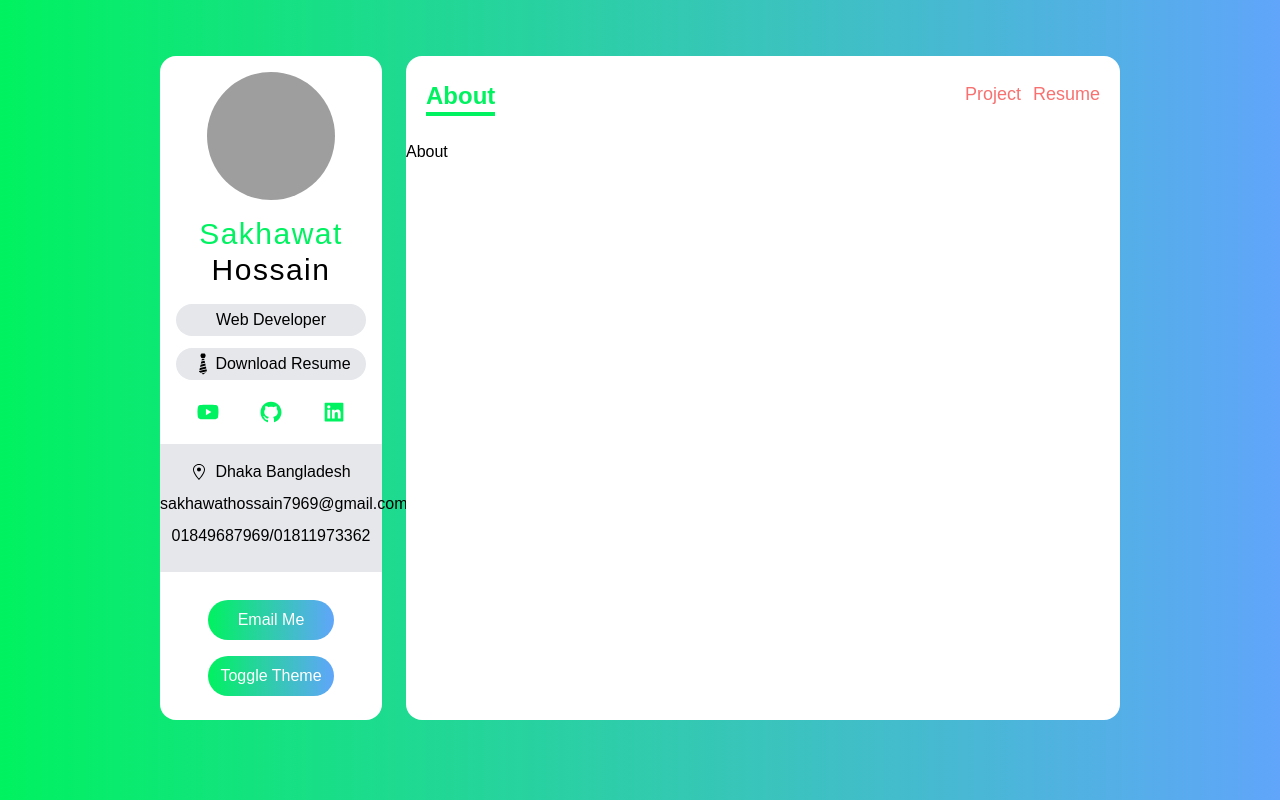
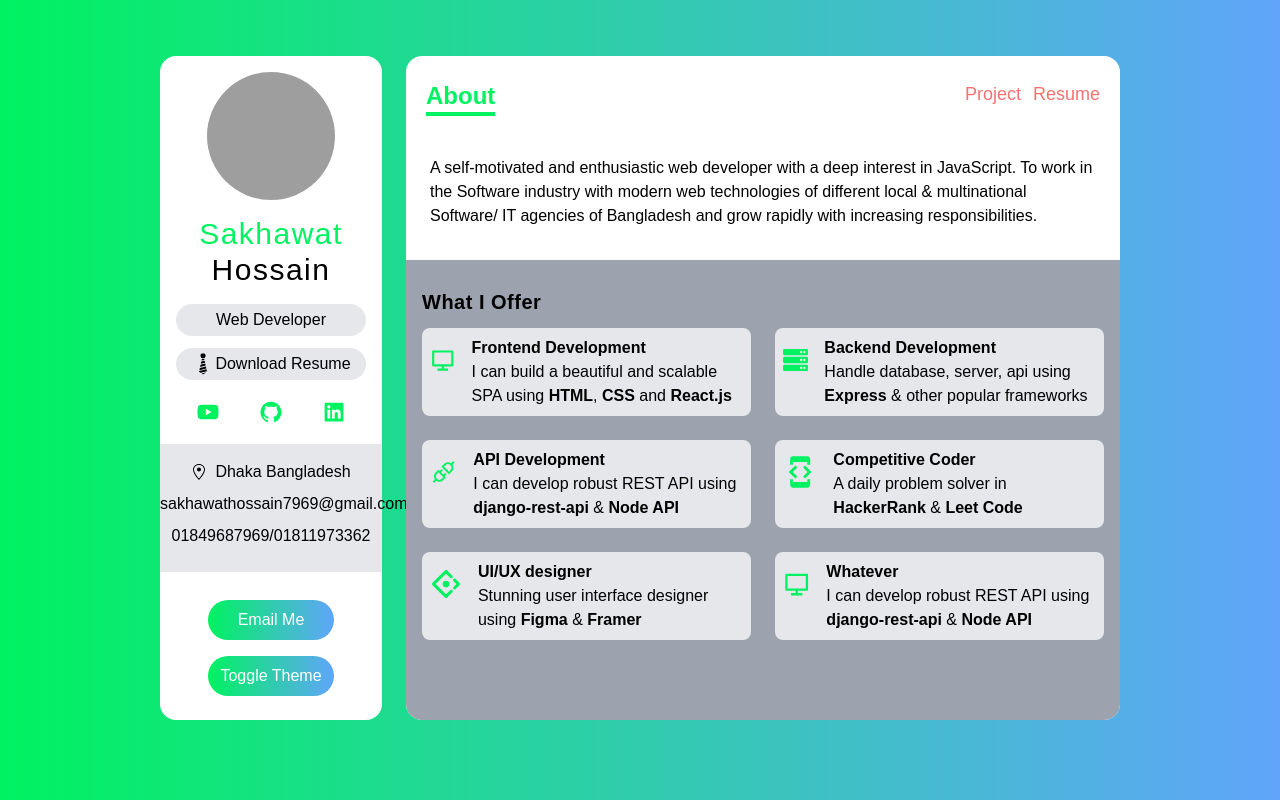
Before and after one commit to SakhawatHossain55/sakhawat-hossain, a Next.js app: page / in a window 1280 px wide. Built offline with nearby package versions, Linux system fonts and the light colour scheme; grey boxes are pictures that could not be loaded.

Commit message:
about section

```diff
--- /dev/null
+++ b/components/ServiceCard.tsx
@@ -0,0 +1,24 @@
+import { FunctionComponent } from "react"
+import { IService } from "../type"
+
+const ServiceCard:FunctionComponent<{service:IService}> = ({
+    service:{Icon, about, title},
+}) => {
+    const createMarkup = () => {
+        return {
+            __html:about,
+        }
+    }
+
+    return (
+        <div className='flex p-2 space-x-4 flex-center'>
+            <Icon className='w-12 h-12 text-green' />
+            <div>
+                <h4 className='font-bold'>{title}</h4>
+                <p dangerouslySetInnerHTML={createMarkup()} />
+            </div>
+        </div>
+    )
+}
+
+export default ServiceCard
--- /dev/null
+++ b/data.ts
@@ -0,0 +1,41 @@
+import { AiOutlineAntDesign, AiOutlineApi } from "react-icons/ai"
+import {RiComputerLine} from "react-icons/ri"
+import { FaServer } from "react-icons/fa"
+import { MdDeveloperMode } from "react-icons/md"
+import { IService } from "./type"
+
+
+
+export const services:IService[] = [
+
+    {
+        Icon: RiComputerLine,
+        title: 'Frontend Development',
+        about: 'I can build a beautiful and scalable SPA using <b>HTML</b>, <b>CSS</b> and <b>React.js</b>',
+    },
+    {
+        Icon: FaServer,
+        title: 'Backend Development',
+        about: 'Handle database, server, api using <b>Express</b> & other popular frameworks',
+    },
+    {
+        Icon: AiOutlineApi,
+        title: 'API Development',
+        about: 'I can develop robust REST API using <b>django-rest-api</b> & <b>Node API</b>',
+    },
+    {
+        Icon: MdDeveloperMode,
+        title: 'Competitive Coder',
+        about: 'A daily problem solver in <b>HackerRank</b> & <b>Leet Code</b>',
+    },
+    {
+        Icon: AiOutlineAntDesign,
+        title: 'UI/UX designer',
+        about: 'Stunning user interface designer using <b>Figma</b> & <b>Framer</b>',
+    },
+    {
+        Icon: RiComputerLine,
+        title: 'Whatever',
+        about: 'I can develop robust REST API using <b>django-rest-api</b> & <b>Node API</b>',
+    }
+]
--- a/pages/_app.tsx
+++ b/pages/_app.tsx
@@ -6,7 +6,7 @@ function MyApp({ Component, pageProps }) {
   return (
     <div className="grid grid-cols-12 gap-6 px-5 my-14 lg:px-40 sm:px-20 md:px-32">
       <div className="col-span-12 p-4 text-center bg-white lg:col-span-3 rounded-2xl"><Sidebar /></div>
-      <div className="flex flex-col col-span-12 bg-white lg:col-span-9 rounded-2xl">
+      <div className="flex flex-col col-span-12 overflow-hidden bg-white lg:col-span-9 rounded-2xl">
         <Navbar />
         <Component {...pageProps} />
         </div>
@@ -15,4 +15,5 @@ function MyApp({ Component, pageProps }) {
 
 }
 
+
 export default MyApp
--- a/pages/api/hello.ts
+++ /dev/null
@@ -1,5 +0,0 @@
-// Next.js API route support: https://nextjs.org/docs/api-routes/introduction
-
-export default (req, res) => {
-  res.status(200).json({ name: 'John Doe' })
-}
--- /dev/null
+++ b/pages/api/services.ts
@@ -0,0 +1,10 @@
+import { NextApiRequest, NextApiResponse } from "next";
+import {services} from "../../data"
+
+export default (req:NextApiRequest, res:NextApiResponse) => {
+    // by default get request
+
+    res.status(200).json({services})
+    console.log(services);
+
+}
--- a/pages/index.tsx
+++ b/pages/index.tsx
@@ -1,9 +1,61 @@
+// import { GetServerSidePropsContext, GetStaticPropsContext } from 'next';
+import ServiceCard from '../components/ServiceCard'
+import {services} from '../data'
+
 const index = () => {
+
   return (
-    <div>
-      <h1>About</h1>
+    <div className="flex flex-col flex-grow px-6 pt-1">
+      <h5 className='my-3 font-medium'>A self-motivated and enthusiastic web developer with a deep interest in JavaScript. To work in the Software industry with modern web technologies of different local & multinational Software/ IT agencies of Bangladesh and grow rapidly with increasing responsibilities.</h5>
+      <div className='flex-grow p-4 mt-5 bg-gray-400' style={{marginLeft: '-1.5rem', marginRight: '-1.5rem'}}>
+        <h6 className='my-3 text-xl font-bold tracking-wide'>What I Offer</h6>
+        <div className='grid gap-6 lg:grid-cols-2'>
+          {
+            services.map(service => (
+              <div className='bg-gray-200 rounded-lg lg:col-span-1'>
+                <ServiceCard service={service} />
+              </div>
+            ))
+          }
+        </div>
+      </div>
     </div>
   )
 }
 
 export default index
+
+
+// export const getServerSideProps = async (
+//   context:GetServerSidePropsContext
+//   ) => {
+//   //calculation
+
+//   const res = await fetch('http://localhost:3000/api/services')
+//   const data = await res.json()
+
+//   console.log("server", services);
+
+//   return {
+//     props:{
+//       services: data.services
+//     }
+//   }
+// }
+
+// export const getStatisticsProps = async (
+//   context:GetStaticPropsContext
+//   ) => {
+//   //calculation
+
+//   const res = await fetch('http://localhost:3000/api/services')
+//   const data = await res.json()
+
+//   console.log("server", services);
+
+//   return {
+//     props:{
+//       services: data.services
+//     }
+//   }
+// }
--- /dev/null
+++ b/type.ts
@@ -0,0 +1,8 @@
+import { IconType } from "react-icons";
+
+
+export interface IService {
+    title: string,
+    about: string,
+    Icon: IconType
+}
```
